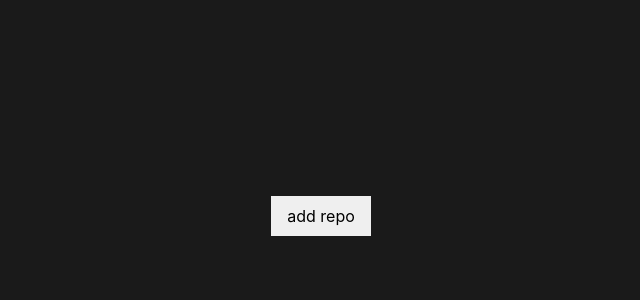
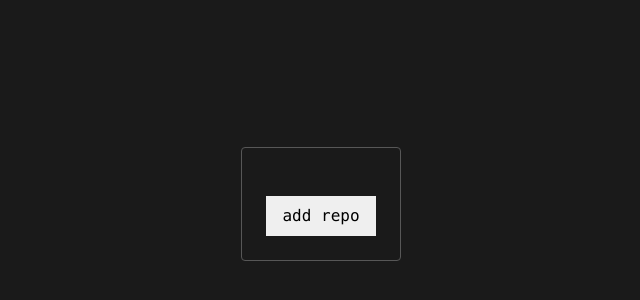
Before and after one commit to 51n7/lilgit, a React (Vite) app: page / in a window 1280 px wide. Shown: the part 196-496 px from the top of the page, without its empty margins (319-959 px from the left). Built offline with nearby package versions, Linux system fonts and the light colour scheme.

Commit message:
added some basic styles

```diff
--- a/src/renderer/components/App.tsx
+++ b/src/renderer/components/App.tsx
@@ -1,5 +1,5 @@
 import { useEffect, useState } from 'react';
-import { RepoPathProp } from 'src/types';
+import { RepoPathProp, TransformBranch } from 'src/types';
 import { BranchSummary } from 'simple-git';
 import Status from './Status';
 import Branches from './Branches';
@@ -38,8 +38,8 @@ const App = () => {
     window.api.removeCurrent();
   }
 
-  async function updateBranches(item: any) {
-    window.api.checkoutBranch(currentRepo, item.name);
+  async function updateBranches(item: TransformBranch | undefined) {
+    window.api.checkoutBranch(currentRepo, item?.name ?? '');
     setBranchList(await window.api.getBranches(currentRepo));
   }
 
@@ -91,9 +91,9 @@ const App = () => {
   }, [currentRepo]);
 
   return (
-    <div>
+    <>
       {currentRepo && (
-        <div>
+        <>
           {views[viewState]}
           <button
             type='button'
@@ -102,14 +102,15 @@ const App = () => {
           >
             back
           </button>
-        </div>
+        </>
       )}
       {!currentRepo && (
-        <div>
+        <div className='repo-container'>
+          <div className='repo-list'>
             {repoList &&
               repoList.map((type, index) => {
                 return (
-                <div key={type.short} className='repo-list'>
+                  <div key={type.short}>
                     <button
                       type='button'
                       onClick={() => saveCurrentRepo(type.absolute)}
@@ -130,8 +131,9 @@ const App = () => {
               </button>
             </div>
           </div>
+        </div>
       )}
-    </div>
+    </>
   );
 };
 
--- a/src/renderer/components/Branches.tsx
+++ b/src/renderer/components/Branches.tsx
@@ -90,18 +90,23 @@ function Branches({ currentRepo, branches, onBranchSelect }: RepoProps) {
   ]);
 
   return (
-    <div>
-      <h1>Branches</h1>
-      <p>Repo: {currentRepo}</p>
-      <p>Current: {branches?.current}</p>
-      <br />
-      <hr />
-      <br />
+    <div className='view-branches'>
+      <header>
+        <p>
+          <em>Repo:</em> {currentRepo}
+        </p>
+        <p>
+          <em>Branch:</em> On branch{' '}
+          <span className='text-blue'>`{branches?.current}`</span>
+        </p>
+      </header>
 
       {transformBranches &&
         Object.keys(transformBranches).map((section) => (
           <div key={section}>
-            <h2>{section === 'local' ? section : `remote: ${section}`}</h2>
+            <p className='text-red'>
+              {section === 'local' ? 'LOCAL:' : `REMOTE (${section}):`}
+            </p>
             <NavigableList
               items={transformBranches[section]}
               selectedIndex={selectedIndex}
--- a/src/renderer/components/Graph.tsx
+++ b/src/renderer/components/Graph.tsx
@@ -1,6 +1,6 @@
 const Graph = () => {
   return (
-    <div>
+    <div className='view-graph'>
       <h1>Graph</h1>
     </div>
   );
--- a/src/renderer/components/NavigableList.tsx
+++ b/src/renderer/components/NavigableList.tsx
@@ -12,21 +12,24 @@ function NavigableList({
   selectedIndex,
 }: NavigableListProps) {
   return (
-    <ul style={{ listStyle: 'none' }}>
+    <ul>
       {items &&
         items.map((item, index) => (
           <li
             key={item.id}
             id={`item-${index}`}
             onClick={() => onItemClick(item)}
+          >
+            <span
               style={{
                 cursor: 'pointer',
                 backgroundColor:
-                selectedIndex === item.id ? '#b1d' : 'transparent',
+                  selectedIndex === item.id ? '#2f7351' : 'transparent',
               }}
             >
               {item.name}
               {item.current ? '*' : ''}
+            </span>
           </li>
         ))}
     </ul>
--- a/src/renderer/components/Status.tsx
+++ b/src/renderer/components/Status.tsx
@@ -38,7 +38,7 @@ function Status({ currentRepo }: RepoProps) {
   }, [keyMap]);
 
   return (
-    <div>
+    <div className='view-status'>
       <h1>Status</h1>
       <p>Current Repo: {currentRepo}</p>
     </div>
--- a/src/renderer/styles/app.scss
+++ b/src/renderer/styles/app.scss
@@ -1,20 +1,24 @@
 @import './reset.scss';
+
+@font-face {
+  font-family: 'Menlo';
+  src: url('../fonts/Menlo-Regular.woff2') format('woff2'),
+    url('../fonts/Menlo-Regular.woff') format('woff');
+  font-weight: normal;
+  font-style: normal;
+  font-display: swap;
+}
 
 body {
   background-color: #1a1a1a;
   color: #dfe5ff;
+  font-family: 'Menlo';
 }
 
 html,
 body,
 #app {
-  height: 100%;
-}
-
-#app {
-  display: flex;
-  align-items: center;
-  justify-content: center;
+  min-height: 100vh;
 }
 
 h1 {
@@ -46,9 +50,23 @@ button {
   cursor: pointer;
 }
 
+.repo-container {
+  display: flex;
+  align-items: center;
+  justify-content: center;
+  min-height: 100vh;
+}
+
 .repo-list {
-  display: flex;
-  justify-content: space-between;
+  border: 1px solid #575757;
+  padding: 1.5rem;
+  border-radius: 4px;
+}
+
+.view-status,
+.view-branches,
+.view-graph {
+  padding: 1.5rem;
 }
 
 .closeRepo {
@@ -56,3 +74,24 @@ button {
   top: 0;
   right: 0;
 }
+
+.text-red {
+  color: #f36668;
+}
+
+.text-blue {
+  color: #65b7e2;
+}
+
+header {
+  margin-block-end: 1.5rem;
+}
+
+ul {
+  padding-left: 1rem;
+
+  li span {
+    display: inline-block;
+    padding-inline: 0.25rem;
+  }
+}
```
Also changed, not shown: src/renderer/fonts/Menlo-Regular.woff (added), src/renderer/fonts/Menlo-Regular.woff2 (added). Lines whose indentation alone changed are shown as unchanged.
